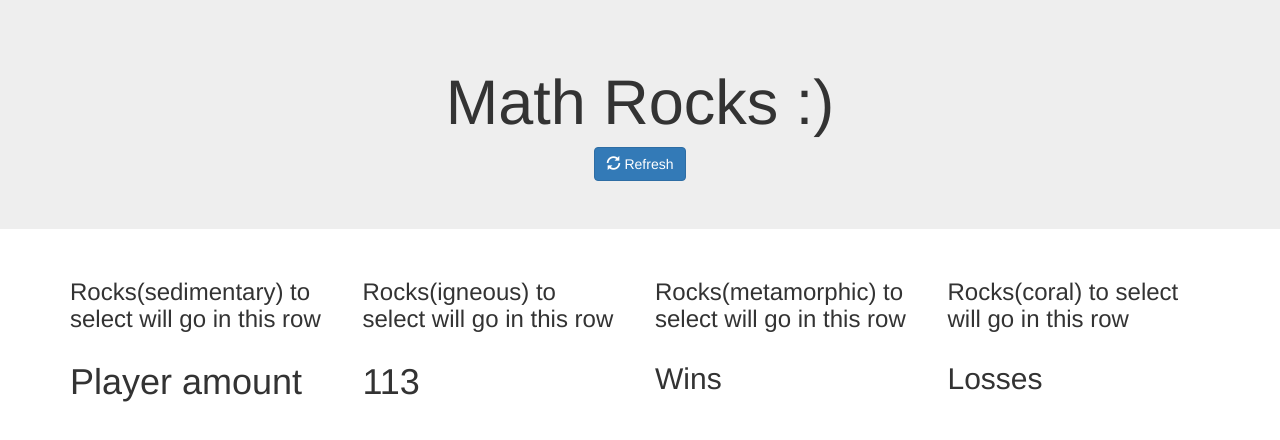
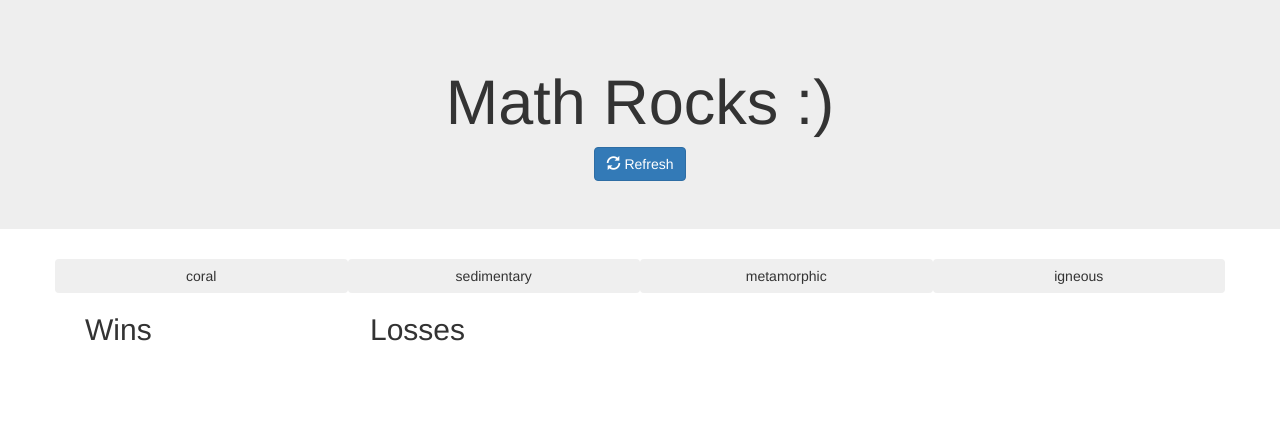
Before and after one commit to BillBixby34/Feb-21-week-4, a plain HTML site: page index.html in a window 1280 px wide. Drawn offline with nearby package versions, Linux system fonts and the light colour scheme.

Commit message:
dynamic element creation with jquery, other jquery manipulation

```diff
--- a/assets/javascript/game.js
+++ b/assets/javascript/game.js
@@ -1,24 +1,74 @@
 $(document).ready(function(){
 
     //variables
-    let rock;
+    let rocks = ["coral", "sedimentary", "metamorphic", "igneous"];
     let playerTotal;
-    let opsNumber;
+    let opsNumber = "";
     let wins;
     let losses;
+    let rockValue = [];//will hold value to be placed in each rock button
+    isRockOn = false;
 
 //if player goes over opsNumber, game ends
 //on click of rock, add that number to playerTotal
 
-//function to randomize opsNumber between 19-120
-function randomNumber() {
-   const random = Math.floor(Math.random() * (121 - 19) + 19);
+//function to randomize values
+function randomNumber(min, max) {
+   return Math.floor(Math.random() * (max - min) + min);
 
-   opsNumber = random + opsNumber;
+   //opsNumber = randomNumber(19, 121);
+  // opsNumber = random + opsNumber;
    //prepend variable opsNumber to #op-score element with each click of #lottoButton
-   $("#op-score").html("<h1>" + opsNumber + "</h1>");
+   //$("#op-score").html("<h1>" + opsNumber + "</h1>");
   };
 
+
+
+
+    function randomOps(){
+       // randomNumber(19, 121);
+        let random = randomNumber(19, 121);
+        opsNumber = random + opsNumber;
+
+      $("#op-score").html("<h1>" + opsNumber + "</h1>");
+      //console.log(randomOps())
+    };
+
+    //MAY ATTEMPT TO LOOP IF FOREACH DOESNT WORKOUT
+
+
+ //}
+
+  //randomly generate number for each rock between 1-12
+  function randomRocks(){
+      //rocks.forEach(() => {
+        //  rockValue = randomNumber(1, 13);
+       //  console.log(rockValue);
+          //
+        //});
+     for (let i = 0; i < rocks.length; i++) {
+     const rockBtn = $("<button>");
+     rockBtn.addClass("col-md-3 btn" );
+     rockBtn.attr("rock-type", rocks[i]);
+     rockBtn.text(rocks[i]);
+     //append each "rockBtn" to the ".rock-row" div (provided).
+     $(".rock-row").append(rockBtn);
+    }
+  }
+  //set array with length of 3, to iterate over function until <4
+
+  //make operator variable binary
+  //should turn on once rock button is pressed
+  //from there will add the Rock Value assigned to each rock
+
+//rock button functionality
+$( ".rock" ).on("click", function() {
+    isRockOn = true;
+    alert( "Rock time!" );
+    addCrystal();//function to addto players total
+    alert("You're total is " + playerTotal + "!")
+
+});
 
 //function to reset game
 function restartRocks(){
@@ -27,8 +77,8 @@ function restartRocks(){
     losses = 0;
     playerTotal = 0;
     opsNumber = 0;
-    randomNumber();
-
+    randomOps();
+    randomRocks();
 };
 
 $(".reset").on("click", function () {
--- a/index.html
+++ b/index.html
@@ -22,24 +22,25 @@
     </div>
     <div class="container">
         <div class="row rock-row">
-        <div class="col-sm-3" id="sed-rocks">
-            <h3>Rocks(sedimentary) to select will go in this row</h3>
+       <!-- <div class="col-md-3 btn" id="sed-rocks" value="rock">
+            <img src="assets\images\sedimentary.png" alt="sedimentary" style="width:100px">
+
         </div>
-        <div class="col-sm-3" id="ig-rocks">
-            <h3>Rocks(igneous) to select will go in this row</h3>
+        <div class="col-md-3 btn" id="ig-rocks" value="rock">
+            <img src="assets\images\igneous.png" alt="igneous" style="width:100px">
         </div>
-        <div class="col-sm-3" id="meta-rocks">
-            <h3>Rocks(metamorphic) to select will go in this row</h3>
+        <div class="col-md-3 btn" id="meta-rocks" value="rock">
+            <img src="assets\images\metamorphic.png" alt="metamorphic" style="width:100px">
         </div>
-        <div class="col-sm-3" id="water-rocks">
-            <h3>Rocks(coral) to select will go in this row</h38>
+        <div class="col-md-3 btn" id="water-rocks" value="rock">
+            <img src="assets\images\coral.png" alt="coral" style="width:100px">
         </div>
         </div>
-        <div class="row">
+        <div class="row score-row">
         <div class="col-md-3" id="player-score">
             <h1>Player amount</h1>
         </div>
-        <div class ="col-md-3" id="op-score">
+        <div class ="col-md-3" id="op-score">-->
             <!--<h1>Can you match?</h1>-->
         </div>
         <div class="col-md-3" id="wins">
@@ -49,6 +50,7 @@
             <h2>Losses</h1>
         </div>
         </div>
+
     </div>
 
     <!-- Script -->
```
